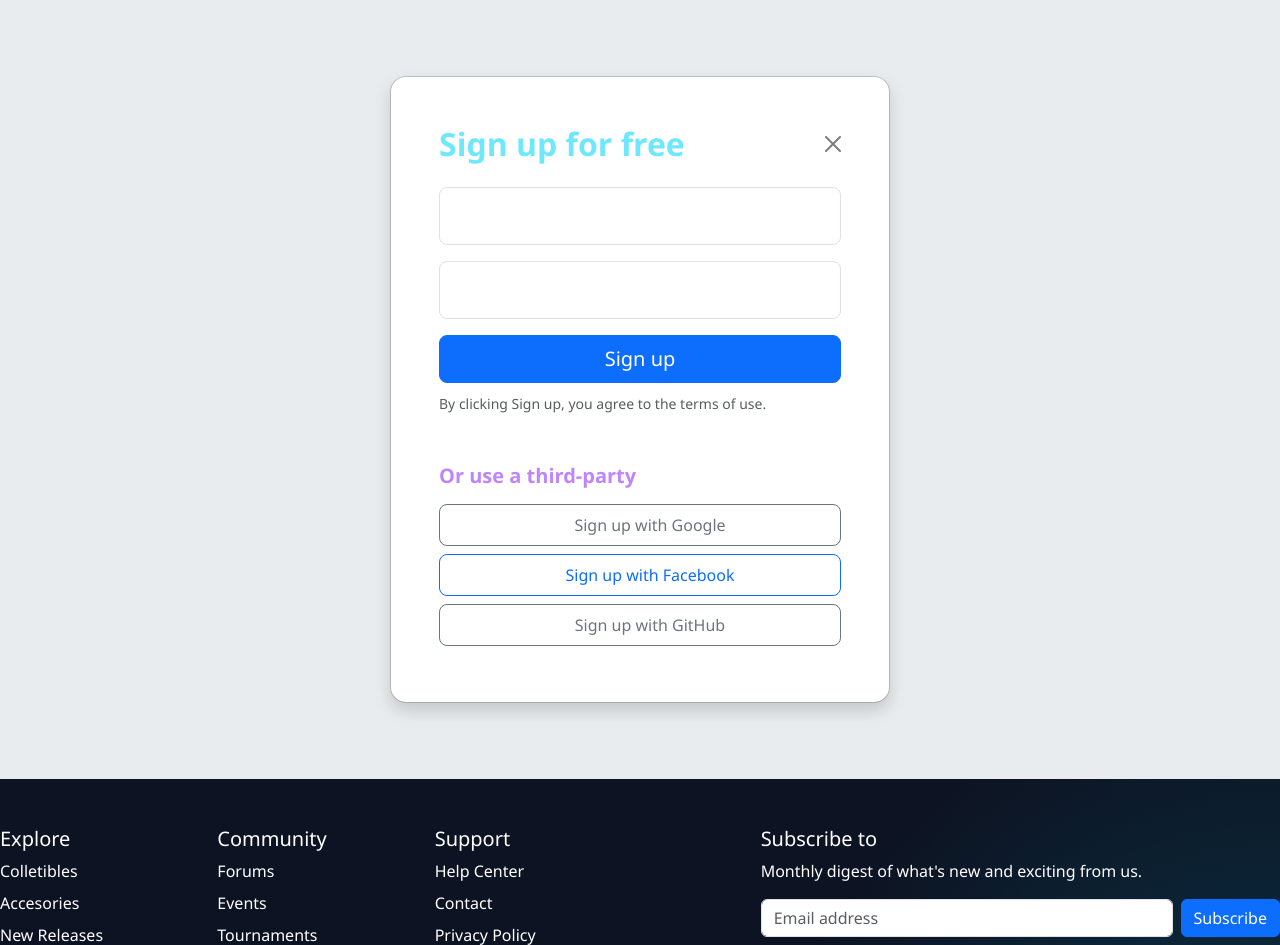
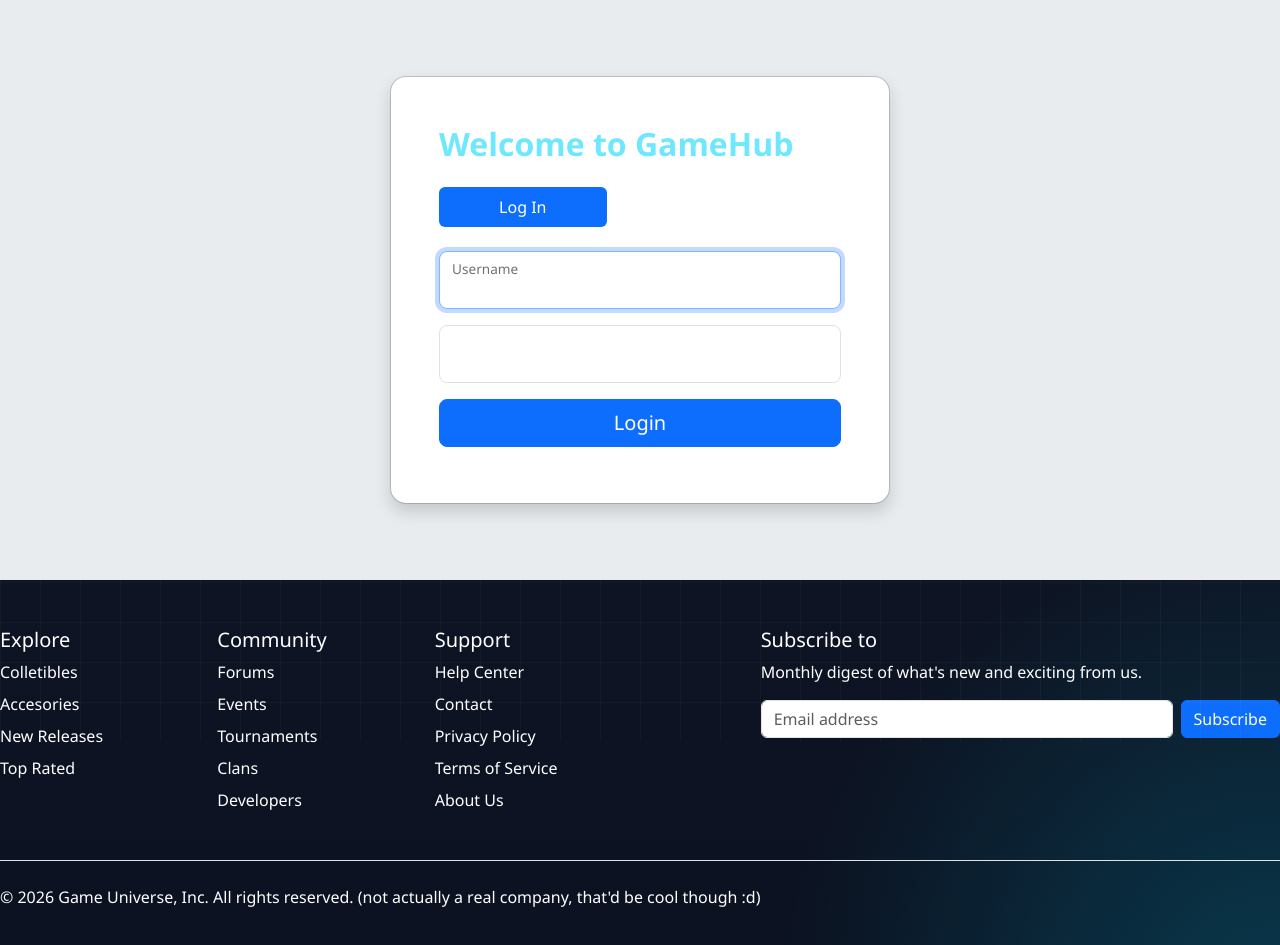
Before and after one commit to fizagui2/FinalProject, a Django app: page /login/ in a window 1280 px wide. Shown: the part 58-1003 px from the top of the page. Run offline with Django 5.2, Linux system fonts and the light colour scheme.

Commit message:
added login and account creation functionality

```diff
--- a/final_project/final_app/forms.py
+++ b/final_project/final_app/forms.py
@@ -1,3 +1,4 @@
+from django import forms
 from django.contrib.auth.forms import UserCreationForm
 
 from .models import User
@@ -8,9 +9,12 @@ class SignUpForm(UserCreationForm):
 
     Django ships login and logout views but no signup view, so registration
     is the one auth piece we have to provide ourselves. This form handles the
-    validation and password hashing; the view that uses it still needs to be
-    written once the template work lands.
+    validation and password hashing; register_view() in views.py is what uses it.
     """
+
+    # User.email is blank=True on the model (so admin-created accounts aren't
+    # forced to have one), but the sign-up page should require it.
+    email = forms.EmailField(required=True)
 
     class Meta(UserCreationForm.Meta):
         model = User
--- a/final_project/final_app/templates/includes/navbar.html
+++ b/final_project/final_app/templates/includes/navbar.html
@@ -25,7 +25,12 @@
                 </li>
             </ul>
             <div class="d-lg-flex col-lg-3 justify-content-lg-end">
-                <button class="btn btn-primary">👤Login</button>
+                {% if user.is_authenticated %}
+                <span class="btn btn-outline-light disabled">👤 {{ user.username }}</span>
+                <a href="{% url 'logout' %}" class="btn btn-primary">Logout</a>
+                {% else %}
+                <a href="{% url 'login' %}" class="btn btn-primary">👤Login</a>
+                {% endif %}
                 <button class="btn btn-primary">&#128722;My Cart</button>
             </div>
         </div>
--- a/final_project/final_app/templates/login.html
+++ b/final_project/final_app/templates/login.html
@@ -6,36 +6,87 @@
     <div class="modal-dialog">
         <div class="modal-content rounded-4 shadow">
             <div class="modal-header p-5 pb-4 border-bottom-0">
-                <h1 class="fw-bold mb-0 fs-2">Sign up for free</h1>
-                <button type="button" class="btn-close" data-bs-dismiss="modal" aria-label="Close"></button>
+                <h1 class="fw-bold mb-0 fs-2">Welcome to GameHub</h1>
             </div>
             <div class="modal-body p-5 pt-0">
-                <form class="">
-                    <div class="form-floating mb-3">
-                        <input type="email" class="form-control rounded-3" id="floatingInput" placeholder="name@example.com">
-                        <label for="floatingInput">Email address</label>
+
+                <!-- Tabs: Log In / Create Account -->
+                <ul class="nav nav-pills nav-fill mb-4" id="authTabs" role="tablist">
+                    <li class="nav-item" role="presentation">
+                        <button class="nav-link {% if active_tab == 'login' %}active{% endif %}" id="tab-login-btn"
+                                data-bs-toggle="pill" data-bs-target="#tab-login" type="button" role="tab">
+                            Log In
+                        </button>
+                    </li>
+                    <li class="nav-item" role="presentation">
+                        <button class="nav-link {% if active_tab == 'register' %}active{% endif %}" id="tab-register-btn"
+                                data-bs-toggle="pill" data-bs-target="#tab-register" type="button" role="tab">
+                            Create Account
+                        </button>
+                    </li>
+                </ul>
+
+                <div class="tab-content">
+
+                    <!-- Log in -->
+                    <div class="tab-pane fade {% if active_tab == 'login' %}show active{% endif %}" id="tab-login" role="tabpanel">
+                        {% if form.non_field_errors %}
+                        <div class="alert alert-danger">{{ form.non_field_errors|striptags }}</div>
+                        {% endif %}
+                        <form method="post" action="{% url 'login' %}">
+                            {% csrf_token %}
+                            <div class="form-floating mb-3">
+                                <input type="text" name="username" class="form-control rounded-3" id="loginUsername"
+                                       placeholder="Username" value="{{ form.username.value|default:'' }}" autofocus>
+                                <label for="loginUsername">Username</label>
+                                {% if form.username.errors %}<div class="text-danger small mt-1">{{ form.username.errors|striptags }}</div>{% endif %}
+                            </div>
+                            <div class="form-floating mb-3">
+                                <input type="password" name="password" class="form-control rounded-3" id="loginPassword" placeholder="Password">
+                                <label for="loginPassword">Password</label>
+                                {% if form.password.errors %}<div class="text-danger small mt-1">{{ form.password.errors|striptags }}</div>{% endif %}
+                            </div>
+                            <button class="w-100 mb-2 btn btn-lg rounded-3 btn-primary" type="submit">Login</button>
+                        </form>
                     </div>
-                    <div class="form-floating mb-3">
-                            <input type="password" class="form-control rounded-3" id="floatingPassword" placeholder="Password">
-                            <label for="floatingPassword">Password</label>
+
+                    <!-- Register -->
+                    <div class="tab-pane fade {% if active_tab == 'register' %}show active{% endif %}" id="tab-register" role="tabpanel">
+                        {% if register_form.non_field_errors %}
+                        <div class="alert alert-danger">{{ register_form.non_field_errors|striptags }}</div>
+                        {% endif %}
+                        <form method="post" action="{% url 'register' %}">
+                            {% csrf_token %}
+                            <div class="form-floating mb-3">
+                                <input type="text" name="username" class="form-control rounded-3" id="registerUsername"
+                                       placeholder="Username" value="{{ register_form.username.value|default:'' }}">
+                                <label for="registerUsername">Username</label>
+                                {% if register_form.username.errors %}<div class="text-danger small mt-1">{{ register_form.username.errors|striptags }}</div>{% endif %}
+                            </div>
+                            <div class="form-floating mb-3">
+                                <input type="email" name="email" class="form-control rounded-3" id="registerEmail"
+                                       placeholder="name@example.com" value="{{ register_form.email.value|default:'' }}">
+                                <label for="registerEmail">Email address</label>
+                                {% if register_form.email.errors %}<div class="text-danger small mt-1">{{ register_form.email.errors|striptags }}</div>{% endif %}
+                            </div>
+                            <div class="form-floating mb-3">
+                                <input type="password" name="password1" class="form-control rounded-3" id="registerPassword1" placeholder="Password">
+                                <label for="registerPassword1">Password</label>
+                                {% if register_form.password1.errors %}<div class="text-danger small mt-1">{{ register_form.password1.errors|striptags }}</div>{% endif %}
+                            </div>
+                            <div class="form-floating mb-3">
+                                <input type="password" name="password2" class="form-control rounded-3" id="registerPassword2" placeholder="Confirm password">
+                                <label for="registerPassword2">Confirm Password</label>
+                                {% if register_form.password2.errors %}<div class="text-danger small mt-1">{{ register_form.password2.errors|striptags }}</div>{% endif %}
+                            </div>
+                            <button class="w-100 mb-2 btn btn-lg rounded-3 btn-primary" type="submit">Register</button>
+                            <small class="text-body-secondary">By clicking Register, you agree to the terms of use.</small>
+                        </form>
                     </div>
-                    <button class="w-100 mb-2 btn btn-lg rounded-3 btn-primary" type="submit">Sign up</button>
-                    <small class="text-body-secondary">By clicking Sign up, you agree to the terms of use.</small>
-                    <hr class="my-4">
-                    <h2 class="fs-5 fw-bold mb-3">Or use a third-party</h2>
-                    <button class="w-100 py-2 mb-2 btn btn-outline-secondary rounded-3" type="submit">
-                        <svg class="bi me-1" width="16" height="16" aria-hidden="true"><use xlink:href="#google"></use></svg>Sign up with Google
-                    </button>
-                    <button class="w-100 py-2 mb-2 btn btn-outline-primary rounded-3" type="submit">
-                        <svg class="bi me-1" width="16" height="16" aria-hidden="true"><use xlink:href="#facebook"></use></svg>Sign up with Facebook
-                    </button>
-                    <button class="w-100 py-2 mb-2 btn btn-outline-secondary rounded-3" type="submit">
-                        <svg class="bi me-1" width="16" height="16" aria-hidden="true"><use xlink:href="#github"></use></svg>Sign up with GitHub
-                    </button>
-                </form>
+
+                </div>
             </div>
         </div>
     </div>
 </div>
-
 {% endblock %}
--- a/final_project/final_app/urls.py
+++ b/final_project/final_app/urls.py
@@ -1,9 +1,12 @@
 from django.urls import path
+from django.contrib.auth.views import LogoutView
 from . import views
 
 urlpatterns = [
     path('', views.home, name='home'),
-    path('login/', views.login_view, name='login'),
+    path('login/', views.GameHubLoginView.as_view(), name='login'),
+    path('register/', views.register_view, name='register'),
+    path('logout/', LogoutView.as_view(next_page='home'), name='logout'),
     path('categories/', views.feed, name='categories'),
     path('forums/', views.community, name='forums'),
     path('forums/post/create/', views.create_post, name='create_post'),
--- a/final_project/final_app/views.py
+++ b/final_project/final_app/views.py
@@ -1,18 +1,53 @@
 from django.shortcuts import render, redirect, get_object_or_404
+from django.contrib.auth import login as auth_login
 from django.contrib.auth.decorators import login_required
+from django.contrib.auth.forms import AuthenticationForm
+from django.contrib.auth.views import LoginView
 from django.contrib import messages
 from django.db.models import Sum, Value
 from django.db.models.functions import Coalesce
 from django.urls import reverse
 
+from .forms import SignUpForm
 from .models import Category, Post, Comment, Vote
 
 
 def home(request):
     return render(request, 'home.html', {})
 
-def login_view(request):
-    return render(request, 'login.html')
+
+class GameHubLoginView(LoginView):
+    """Renders the shared login/register page and authenticates the login form."""
+
+    template_name = 'login.html'
+    redirect_authenticated_user = True
+
+    def get_context_data(self, **kwargs):
+        context = super().get_context_data(**kwargs)
+        # The template shows Login and Register as tabs on one page, so the
+        # login view still needs an (empty) register form to render the tab.
+        context['register_form'] = SignUpForm()
+        context['active_tab'] = 'login'
+        return context
+
+
+def register_view(request):
+    if request.method == 'POST':
+        form = SignUpForm(request.POST)
+        if form.is_valid():
+            user = form.save()
+            auth_login(request, user)  # log the new user straight in
+            return redirect('home')
+    else:
+        form = SignUpForm()
+
+    context = {
+        'form': AuthenticationForm(),
+        'register_form': form,
+        'active_tab': 'register',
+    }
+    return render(request, 'login.html', context)
+
 
 def feed(request):
     return render(request, 'categories.html')
```
